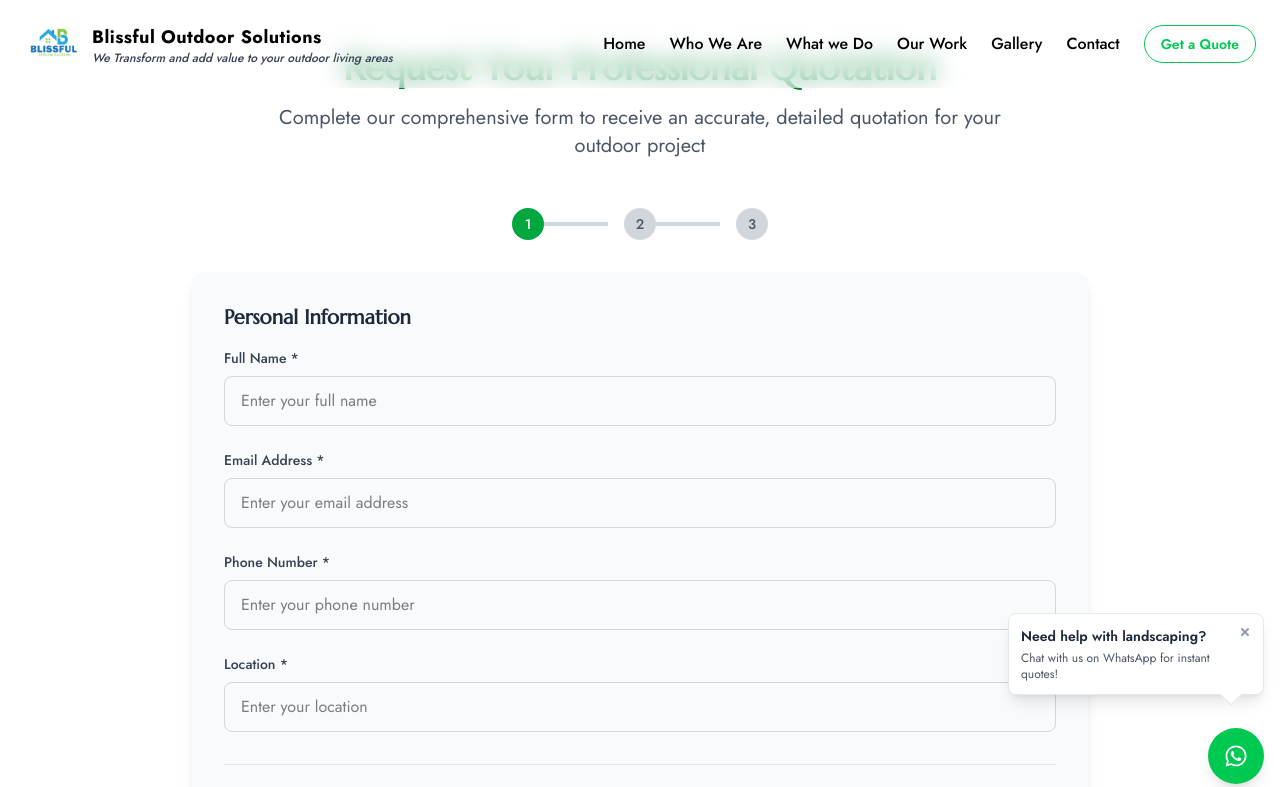
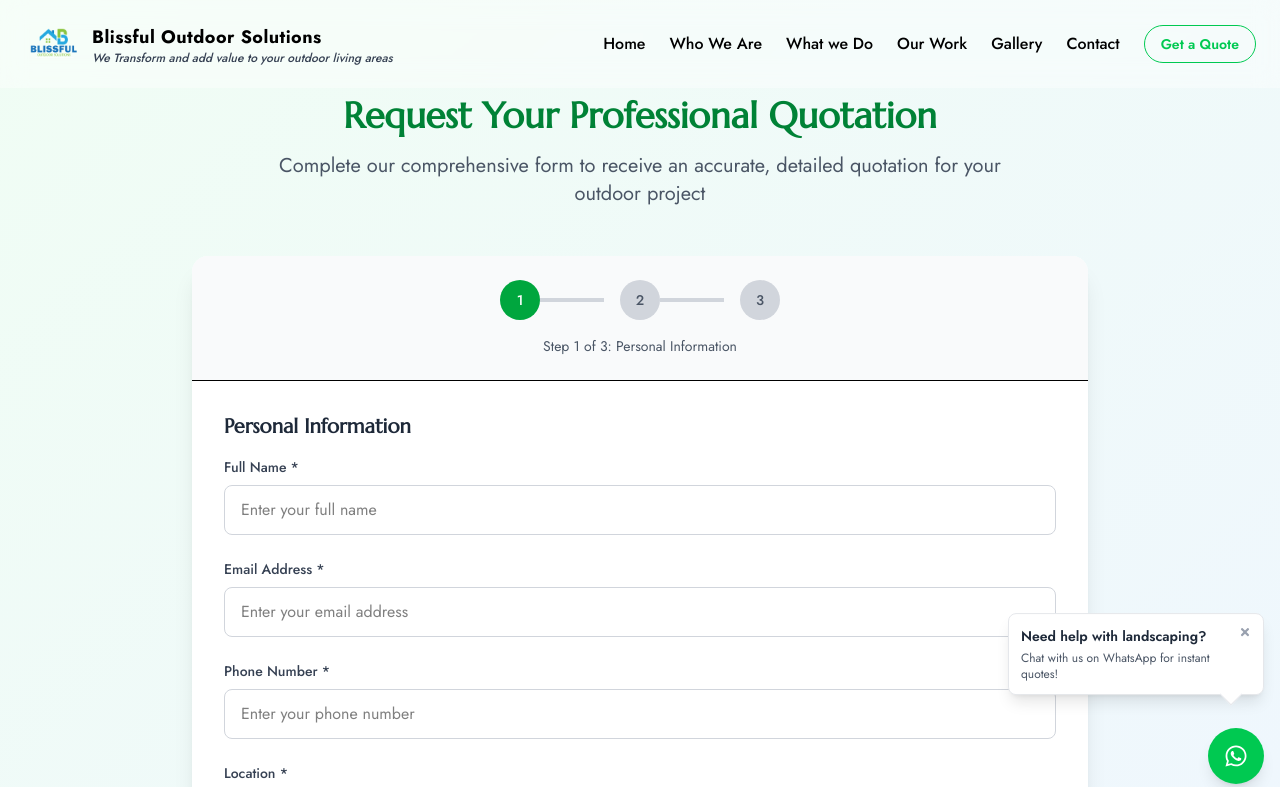
Before and after one commit to panna254/Blissful-Outdoors, a React (Vite) app: page /quotation in a window 1280 px wide. Shown: the top 787 px of the page. Built offline with nearby package versions, Linux system fonts and the light colour scheme.

Commit message:
Form functionality

```diff
--- a/src/components/QuotationForm.jsx
+++ b/src/components/QuotationForm.jsx
@@ -553,7 +553,8 @@ const QuotationForm = () => {
   }
 
   return (
-    <div className="bg-white py-12 px-6 md:px-20">
+    <div className="min-h-screen bg-gradient-to-br from-green-50 to-blue-50 pt-24 pb-12 px-6">
+      <div className="max-w-4xl mx-auto">
         <div className="text-center mb-12">
           <h2 className="text-3xl md:text-4xl font-bold text-green-700 mb-4">
             Request Your Professional Quotation
@@ -564,13 +565,15 @@ const QuotationForm = () => {
         </div>
 
         {!submitted ? (
-        <div className="max-w-4xl mx-auto">
-          <div className="flex justify-center mb-8">
+          <div className="bg-white rounded-2xl shadow-xl overflow-hidden">
+            {/* Progress Bar */}
+            <div className="px-8 py-6 bg-gray-50 border-b">
+              <div className="flex justify-center mb-4">
                 <div className="flex items-center space-x-4">
                   {[1, 2, 3].map((step) => (
                     <div key={step} className="flex items-center">
                       <div
-                    className={`w-8 h-8 rounded-full flex items-center justify-center text-sm font-medium ${
+                        className={`w-10 h-10 rounded-full flex items-center justify-center text-sm font-medium ${
                           currentStep >= step
                             ? 'bg-green-600 text-white'
                             : 'bg-gray-300 text-gray-600'
@@ -585,8 +588,18 @@ const QuotationForm = () => {
                   ))}
                 </div>
               </div>
+              <div className="text-center">
+                <p className="text-sm text-gray-600">
+                  Step {currentStep} of 3: {
+                    currentStep === 1 ? 'Personal Information' :
+                    currentStep === 2 ? 'Service & Pricing Details' :
+                    'Project Requirements'
+                  }
+                </p>
+              </div>
+            </div>
 
-          <form onSubmit={handleSubmit} className="bg-gray-50 shadow-lg p-8 rounded-xl" name="quotation-request" method="POST" data-netlify="true" netlify-honeypot="bot-field">
+            <form onSubmit={handleSubmit} className="p-8" name="quotation-request" method="POST" data-netlify="true" netlify-honeypot="bot-field">
               <input type="hidden" name="form-name" value="quotation-request" />
               <input type="hidden" name="bot-field" style={{display: 'none'}} />
             {/* Step 1: Personal Information */}
@@ -852,6 +865,7 @@ const QuotationForm = () => {
         </div>
       )}
       </div>
+    </div>
   );
 };
 
```
Lines whose indentation alone changed are shown as unchanged.
